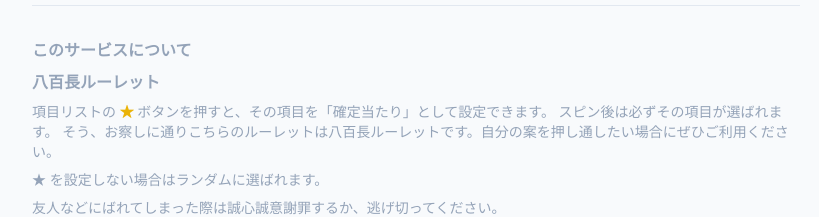
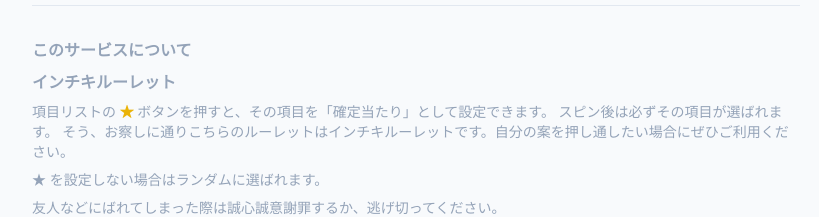
Before and after one commit to KeitaOsaki/deki-roulette, a React (Vite) app: page / in a window 1280 px wide. Shown: the part 707-924 px from the top of the page, without its empty margins (224-1043 px from the left). Built offline with nearby package versions, Linux system fonts and the light colour scheme.

Commit message:
[fix]文言を変更

```diff
--- a/src/App.tsx
+++ b/src/App.tsx
@@ -146,12 +146,12 @@ export default function App() {
       {/* Explanation — below the fold */}
       <section className="mt-24 w-full max-w-3xl border-t border-slate-200 pt-8 pb-4 text-slate-400 text-sm space-y-2">
         <h2 className="text-base font-bold text-slate-400">このサービスについて</h2>
-        <h4 className="text-base font-bold">八百長ルーレット</h4>
+        <h4 className="text-base font-bold">インチキルーレット</h4>
         <p>
           項目リストの <span className="text-yellow-500 font-bold">★</span>{" "}
           ボタンを押すと、その項目を「確定当たり」として設定できます。
           スピン後は必ずその項目が選ばれます。
-          そう、お察しに通りこちらのルーレットは八百長ルーレットです。自分の案を押し通したい場合にぜひご利用ください。
+          そう、お察しに通りこちらのルーレットはインチキルーレットです。自分の案を押し通したい場合にぜひご利用ください。
         </p>
         <p>
           ★ を設定しない場合はランダムに選ばれます。
```
